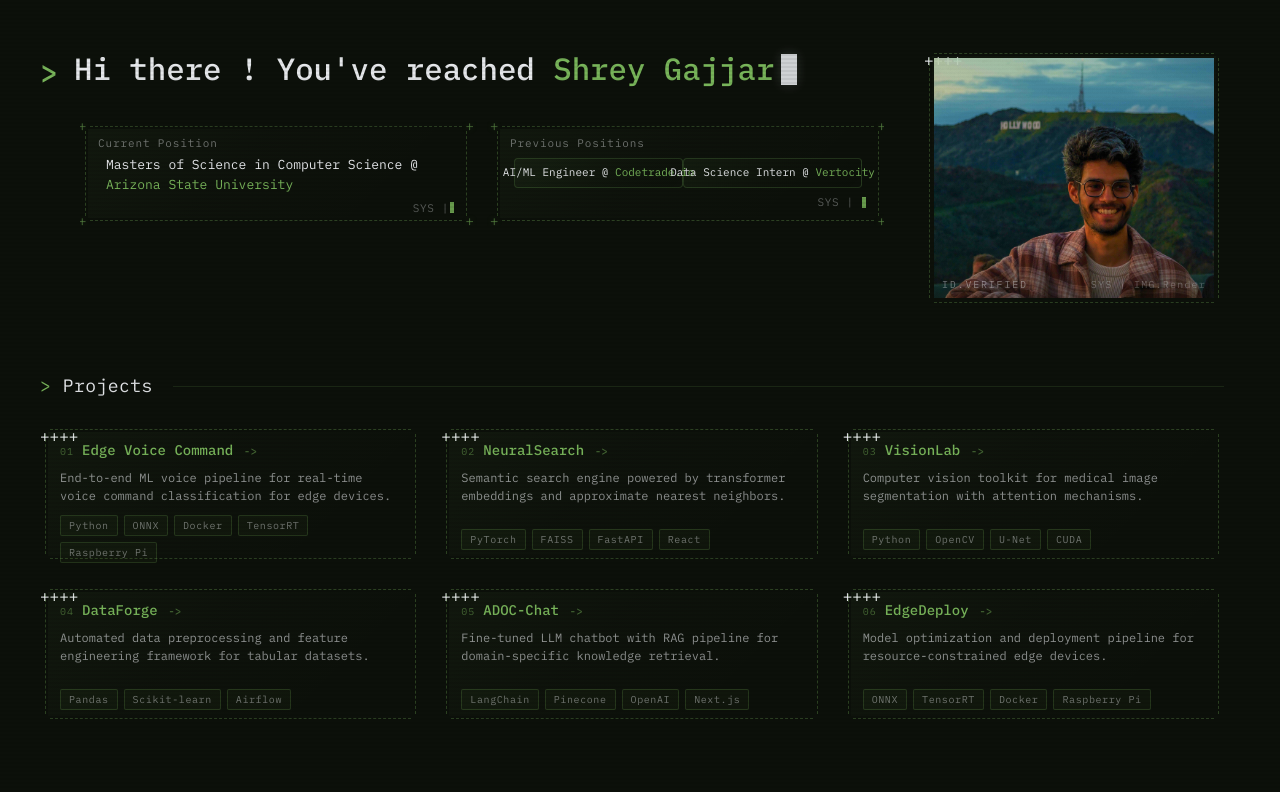
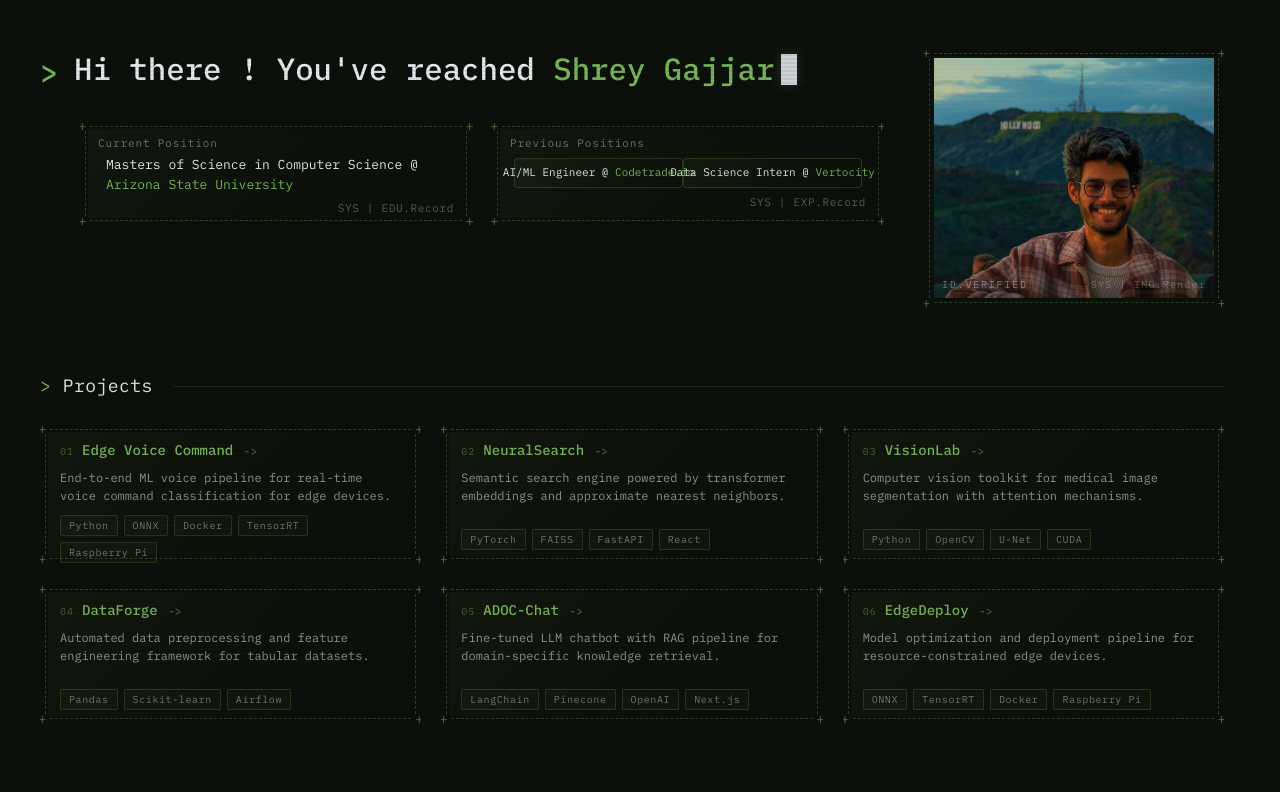
Before and after one commit to KEYS-A15/keys_portfolio, a Next.js app: page / in a window 1280 px wide. Shown: the top 792 px of the page. Built offline with nearby package versions, Linux system fonts and the light colour scheme.

Commit message:
Restored v1: Import from GitHub

```diff
--- a/app/globals.css
+++ b/app/globals.css
@@ -171,93 +171,36 @@ body {
   line-height: 1;
 }
 
-/* ── Stage 2 & 3: four + signs with two-phase movement ── */
-/* Phase 1 (stage 2): all four start at center, pairs move to left/right center edges */
-/* Phase 2 (stage 3): left pair splits up/down, right pair splits up/down */
-.hud2-plus {
+/* ── Stage 2: four corner + signs ──── */
+.hud2-corners {
+  position: absolute;
+  inset: 0;
+  z-index: 35;
+  pointer-events: none;
+}
+
+.hud2-corner {
   position: absolute;
   font-size: 14px;
   font-weight: 300;
   color: rgb(var(--accent) / 0.7);
   text-shadow: 0 0 6px rgb(var(--accent) / 0.25);
   line-height: 1;
-  z-index: 35;
-  pointer-events: none;
-  /* Start hidden at center */
-  opacity: 0;
-  top: 50%;
-  left: 50%;
-  transform: translate(-50%, -50%);
-  transition: top 380ms cubic-bezier(0.25, 0.46, 0.45, 0.94),
-              left 380ms cubic-bezier(0.25, 0.46, 0.45, 0.94),
-              right 380ms cubic-bezier(0.25, 0.46, 0.45, 0.94),
-              bottom 380ms cubic-bezier(0.25, 0.46, 0.45, 0.94),
-              transform 380ms cubic-bezier(0.25, 0.46, 0.45, 0.94),
-              opacity 160ms ease;
+  transition: all 420ms cubic-bezier(0.25, 0.46, 0.45, 0.94);
 }
 
-/* Stage 2+: visible */
-.hud2-plus[data-stage="2"],
-.hud2-plus[data-stage="3"],
-.hud2-plus[data-stage="4"],
-.hud2-plus[data-stage="5"] {
-  opacity: 1;
-}
+/* All corners start at center, expand on data-expand="true" */
+.hud2-tl { top: 50%; left: 50%; transform: translate(-50%, -50%); }
+.hud2-tr { top: 50%; right: 50%; transform: translate(50%, -50%); }
+.hud2-bl { bottom: 50%; left: 50%; transform: translate(-50%, 50%); }
+.hud2-br { bottom: 50%; right: 50%; transform: translate(50%, 50%); }
 
-/* Stage 2: TL and BL go to left-center; TR and BR go to right-center */
-.hud2-plus-tl[data-stage="2"],
-.hud2-plus-bl[data-stage="2"] {
-  top: 50%;
-  left: -2px;
-  transform: translate(0, -50%);
-}
+.hud2-tl[data-expand="true"] { top: -2px; left: -2px; transform: translate(0, 0); }
+.hud2-tr[data-expand="true"] { top: -2px; right: -2px; transform: translate(0, 0); }
+.hud2-bl[data-expand="true"] { bottom: -2px; left: -2px; transform: translate(0, 0); }
+.hud2-br[data-expand="true"] { bottom: -2px; right: -2px; transform: translate(0, 0); }
 
-.hud2-plus-tr[data-stage="2"],
-.hud2-plus-br[data-stage="2"] {
-  top: 50%;
-  left: auto;
-  right: -2px;
-  transform: translate(0, -50%);
-}
-
-/* Stage 3+: split vertically to final corner positions */
-.hud2-plus-tl[data-stage="3"],
-.hud2-plus-tl[data-stage="4"],
-.hud2-plus-tl[data-stage="5"] {
-  top: -2px;
-  left: -2px;
-  transform: translate(0, 0);
-}
-
-.hud2-plus-tr[data-stage="3"],
-.hud2-plus-tr[data-stage="4"],
-.hud2-plus-tr[data-stage="5"] {
-  top: -2px;
-  left: auto;
-  right: -2px;
-  transform: translate(0, 0);
-}
-
-.hud2-plus-bl[data-stage="3"],
-.hud2-plus-bl[data-stage="4"],
-.hud2-plus-bl[data-stage="5"] {
-  top: auto;
-  bottom: -2px;
-  left: -2px;
-  transform: translate(0, 0);
-}
-
-.hud2-plus-br[data-stage="3"],
-.hud2-plus-br[data-stage="4"],
-.hud2-plus-br[data-stage="5"] {
-  top: auto;
-  bottom: -2px;
-  left: auto;
-  right: -2px;
-  transform: translate(0, 0);
-}
-
-/* ── Stage 4: dashed frame (CSS edges) ── */
+/* ── Stage 3: dashed frame (CSS edges) ── */
 .hud2-frame {
   position: absolute;
   inset: 0;
--- a/app/page.tsx
+++ b/app/page.tsx
@@ -1,6 +1,6 @@
 "use client";
 
-import { useState, useCallback, useEffect, useRef } from "react";
+import { useState, useCallback } from "react";
 import { Typewriter } from "@/components/ui/typewriter";
 import { HudBoxesHUD } from "@/components/ui/hud-boxes-hud";
 import { HudProfile } from "@/components/ui/hud-profile";
@@ -74,30 +74,9 @@ export default function Home() {
   const [bootDone, setBootDone] = useState(false);
   const [projectsHeaderDone, setProjectsHeaderDone] = useState(false);
   const [researchHeaderDone, setResearchHeaderDone] = useState(false);
-  const [researchVisible, setResearchVisible] = useState(false);
-  const researchRef = useRef<HTMLDivElement>(null);
 
   const onProjectsHeaderDone = useCallback(() => setProjectsHeaderDone(true), []);
   const onResearchHeaderDone = useCallback(() => setResearchHeaderDone(true), []);
-
-  // Reveal research section when scrolled into view
-  useEffect(() => {
-    if (!bootDone || !projectsHeaderDone) return;
-    const el = researchRef.current;
-    if (!el) return;
-
-    const observer = new IntersectionObserver(
-      ([entry]) => {
-        if (entry.isIntersecting) {
-          setResearchVisible(true);
-          observer.disconnect();
-        }
-      },
-      { threshold: 0.15 }
-    );
-    observer.observe(el);
-    return () => observer.disconnect();
-  }, [bootDone, projectsHeaderDone]);
 
   return (
     <div className="min-h-screen relative">
@@ -189,17 +168,13 @@ export default function Home() {
             </section>
           )}
 
-          {/* ── Research section (scroll-triggered) ──────────────── */}
+          {/* ── Research section ──────────────── */}
           {bootDone && projectsHeaderDone && (
-            <section ref={researchRef} className="mt-16 pb-20" style={{ minHeight: 120 }}>
-              {researchVisible && (
-                <>
-                  <HudSectionHeader text="Research" onDone={onResearchHeaderDone} />
-                  <HudGlitch intervalMin={7000} intervalMax={16000}>
-                    <HudResearchList papers={PAPERS} visible={researchHeaderDone} />
-                  </HudGlitch>
-                </>
-              )}
+            <section className="mt-16 pb-20">
+              <HudSectionHeader text="Research" onDone={onResearchHeaderDone} />
+              <HudGlitch intervalMin={7000} intervalMax={16000}>
+                <HudResearchList papers={PAPERS} visible={researchHeaderDone} />
+              </HudGlitch>
             </section>
           )}
         </div>
--- a/components/ui/hud-boxes-hud.tsx
+++ b/components/ui/hud-boxes-hud.tsx
@@ -32,11 +32,10 @@ export function HudBoxesHUD({ left, right }: Props) {
 
   useEffect(() => {
     const timers = [
-      setTimeout(() => setStage(1), 120),   // center +
-      setTimeout(() => setStage(2), 520),   // + splits into two, expands horizontally
-      setTimeout(() => setStage(3), 1000),  // horizontal + signs expand vertically to corners
-      setTimeout(() => setStage(4), 1500),  // dashed frame appears
-      setTimeout(() => setStage(5), 2000),  // content types in
+      setTimeout(() => setStage(1), 120),
+      setTimeout(() => setStage(2), 520),
+      setTimeout(() => setStage(3), 950),
+      setTimeout(() => setStage(4), 1450),
     ];
     return () => timers.forEach(clearTimeout);
   }, []);
@@ -170,18 +169,25 @@ function HudFrame({
         <span className="hud2-plus-char">+</span>
       </div>
 
-      {/* Stage 2: + splits into left and right, traveling horizontally */}
-      {/* Stage 3: each side + splits vertically into top/bottom corners */}
-      <span className="hud2-plus hud2-plus-tl" data-stage={stage}>+</span>
-      <span className="hud2-plus hud2-plus-tr" data-stage={stage}>+</span>
-      <span className="hud2-plus hud2-plus-bl" data-stage={stage}>+</span>
-      <span className="hud2-plus hud2-plus-br" data-stage={stage}>+</span>
+      {/* Stage 2+: four corner + signs */}
+      <div
+        className="hud2-corners"
+        style={{
+          opacity: stage >= 2 ? 1 : 0,
+          transition: `opacity 180ms ease ${delay}ms`,
+        }}
+      >
+        <span className="hud2-corner hud2-tl" data-expand={stage >= 2}>+</span>
+        <span className="hud2-corner hud2-tr" data-expand={stage >= 2}>+</span>
+        <span className="hud2-corner hud2-bl" data-expand={stage >= 2}>+</span>
+        <span className="hud2-corner hud2-br" data-expand={stage >= 2}>+</span>
+      </div>
 
-      {/* Stage 4: dashed border frame */}
+      {/* Stage 3+: dashed border frame */}
       <div
         className="hud2-frame"
         style={{
-          opacity: stage >= 4 ? 1 : 0,
+          opacity: stage >= 3 ? 1 : 0,
           transition: `opacity 400ms ease ${delay}ms`,
         }}
       >
@@ -195,16 +201,16 @@ function HudFrame({
       <div
         className="hud2-fill"
         style={{
-          opacity: stage >= 4 ? 1 : 0,
+          opacity: stage >= 3 ? 1 : 0,
           transition: `opacity 500ms ease ${delay + 120}ms`,
         }}
       />
 
-      {/* Stage 5: typewritten content */}
+      {/* Stage 4: typewritten content */}
       <div
         className="hud2-content"
         style={{
-          opacity: stage >= 5 ? 1 : 0,
+          opacity: stage >= 4 ? 1 : 0,
           transition: `opacity 180ms ease ${delay}ms`,
         }}
       >
@@ -213,7 +219,7 @@ function HudFrame({
             label={config.label}
             entries={config.entries!}
             subtext={config.subtext}
-            active={stage >= 5}
+            active={stage >= 4}
           />
         ) : (
           <SingleContent
@@ -221,7 +227,7 @@ function HudFrame({
             mainText={config.mainText!}
             highlights={config.highlights || []}
             subtext={config.subtext}
-            active={stage >= 5}
+            active={stage >= 4}
           />
         )}
       </div>
```
